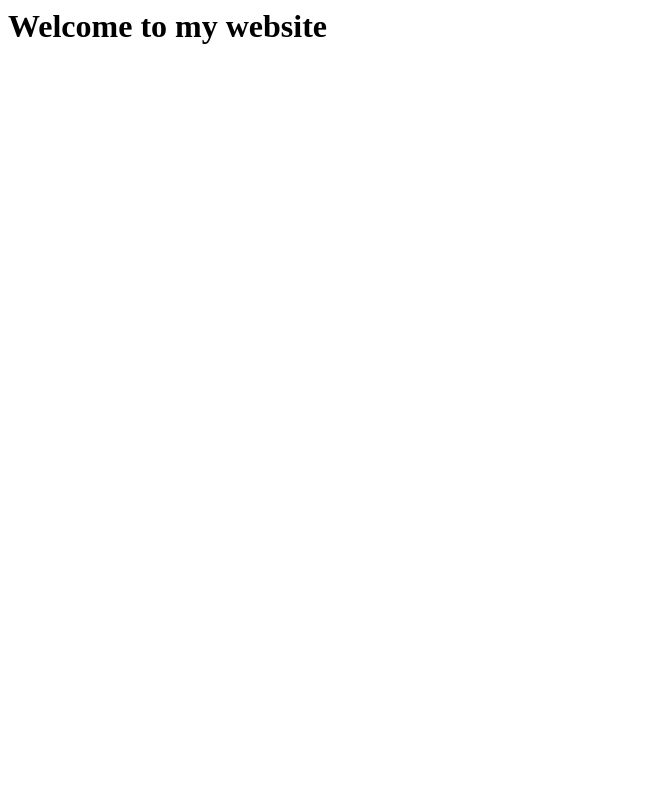
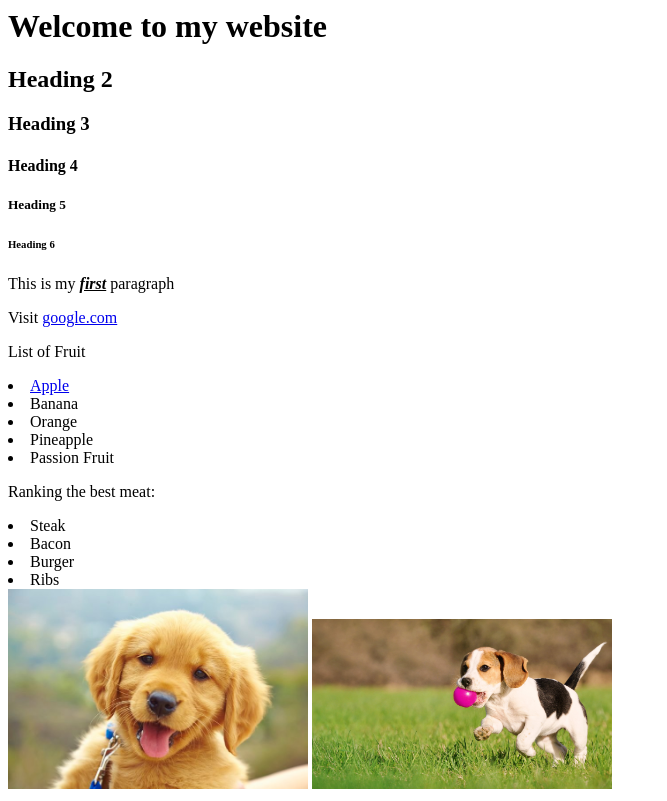
Before and after one commit to noahr502/noahr502.github.io, a plain HTML site: page start.html in a window 1280 px wide. Shown: the whole page, without its empty margins (0-667 px from the left). Drawn offline with Linux system fonts and the light colour scheme.

Commit message:
Add files via upload

```diff
--- a/start.html
+++ b/start.html
@@ -1,9 +1,40 @@
 <html>
+
 <head>
-<title> My first website </title>
+  <title> My first website </title>
 </head>
+
 <body>
-<h1>Welcome to my website</h1>
+  <h1>Welcome to my website</h1>
+  <h2> Heading 2</h2>
+  <h3> Heading 3</h3>
+  <h4> Heading 4</h4>
+  <h5> Heading 5</h5>
+  <h6> Heading 6</h6>
 
-</body>
+  <p>This is my <i><b><u>first</u></b></i> paragraph</p>
+
+<p>Visit <a href="http://www.google.com">google.com</a></p>
+  <p>List of Fruit</p>
+  <u1>
+    <li><a href="http://apple.com" target="_blank">Apple</a></li>
+    <li>Banana</li>
+    <li>Orange</li>
+    <li>Pineapple</li>
+    <li>Passion Fruit</li>
+  </u1>
+
+  <p>Ranking the best meat:</p>
+  <o1>
+    <li>Steak</li>
+    <li>Bacon</li>
+    <li>Burger</li>
+    <li>Ribs</li>
+  </o1>
+
+
+<img src="puppy.jpg" width="300" alt="Photo of Puppy" title="This is a puppy">
+<img src="beagle.jpg" width="300"
+  <body>
+
 </html>
```
Also changed, not shown: beagle.jpg (added), puppy.jpg (added).
